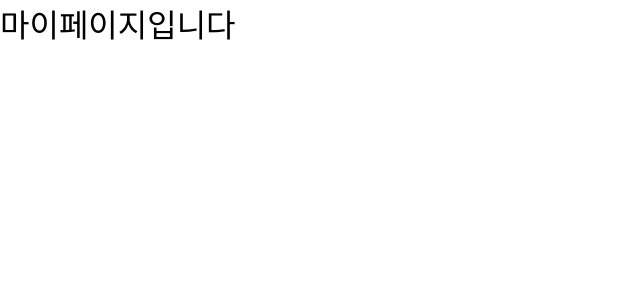
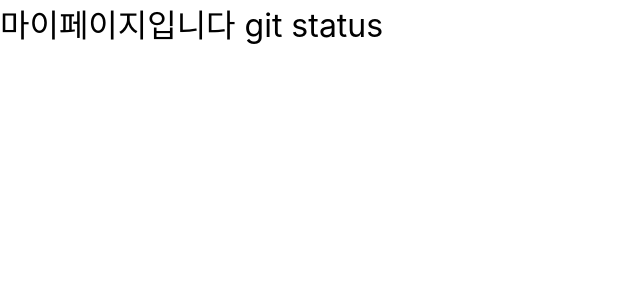
Before and after one commit to Likelion13th-Mini-4Team/Solo_Inferno_FE, a React (Create React App) app: page /my in a window 1280 px wide. Shown: the top 300 px of the page, without its empty margins (0-640 px from the left). Built offline with nearby package versions, Linux system fonts and the light colour scheme; a web font is replaced by a local one.

Commit message:
My 페이지 수정

```diff
--- a/src/pages/My/index.jsx
+++ b/src/pages/My/index.jsx
@@ -1,7 +1,7 @@
 import React from 'react';
 
 function My() {
-  const element = <h1>마이페이지입니다 </h1>;
+  const element = <h1>마이페이지입니다 git status  </h1>;
   return element;
 }
 
```
